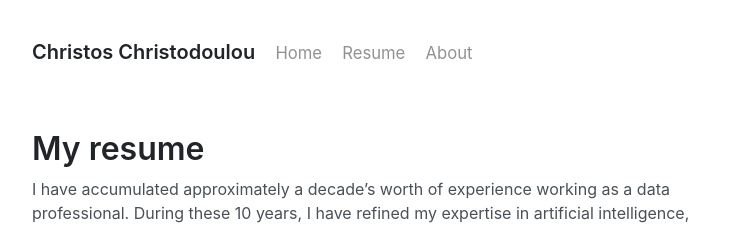
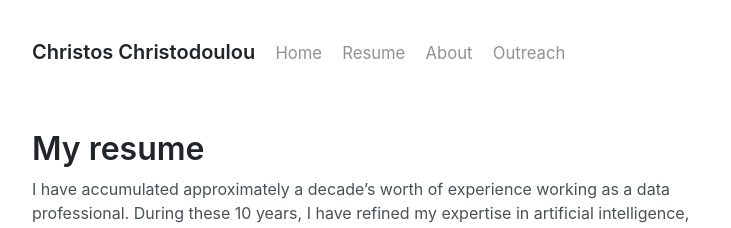
Before and after one commit to chr7stos/chr7stos.github.io, a Jekyll site: the page built from _pages/resume.md, in a window 1280 px wide. Shown: the top 228 px of the page, without its empty margins (272-1003 px from the left). Built offline with Jekyll 4.4.1, drawn with Linux system fonts in a browser that asks for light colours.

Commit message:
Update _config.yml

```diff
--- a/_config.yml
+++ b/_config.yml
@@ -47,5 +47,6 @@ pages_list:
   Home: '/'
   Resume: '/resume'
   About: '/about'
+  Outreach: '/outreach'
 #  Archive: '/archive'
 #  Feed: '/atom.xml'
```
